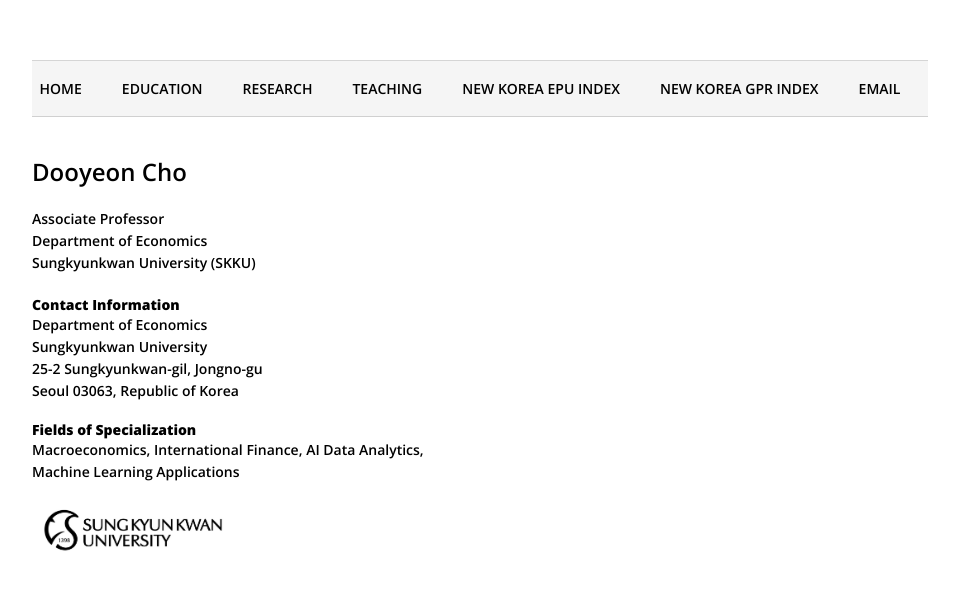
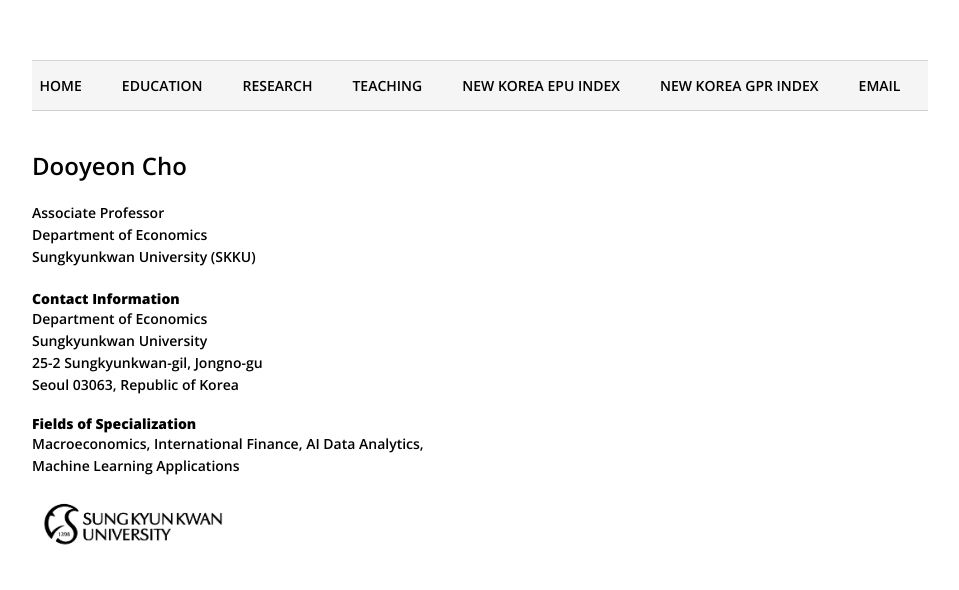
Before and after one commit to dooyeoncho/dooyeoncho.github.io, a Jekyll site: the page built from index.html, in a window 1280 px wide. Shown: the top 590 px of the page, without its empty margins (160-1119 px from the left). Built offline with Jekyll 4.4.1, drawn with Linux system fonts in a browser that asks for light colours.

Commit message:
Update default.html

```diff
--- a/_layouts/default.html
+++ b/_layouts/default.html
@@ -7,7 +7,7 @@
 /* MENU BAR */
 footer {
   background-color: #f5f5f5;
-  padding: 18px 0;
+  padding: 15px 0;
   border-top: 1px solid #d0d0d0;
   border-bottom: 1px solid #d0d0d0;
   margin: 0;
```
